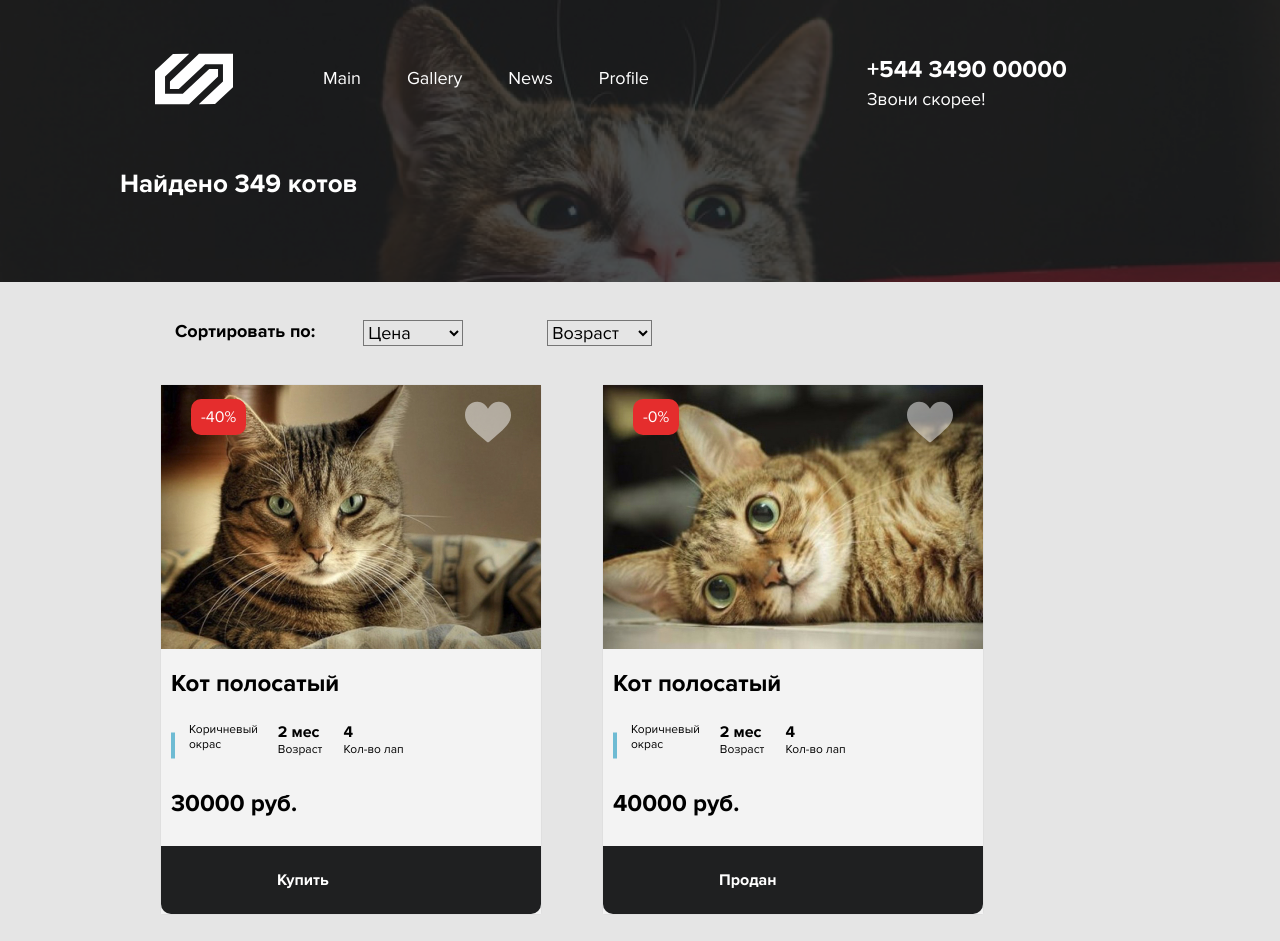
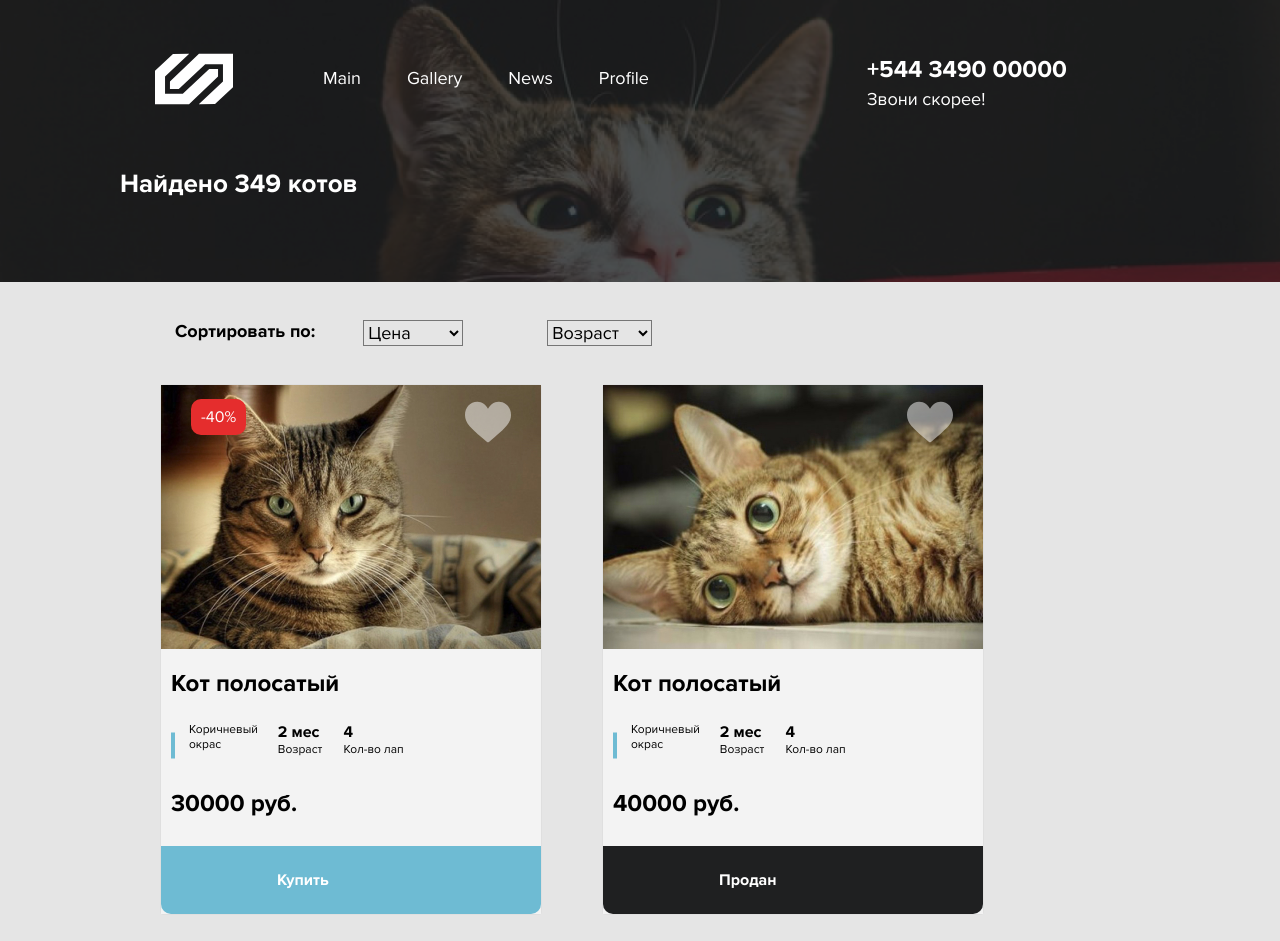
Before and after one commit to Tempesto20/CatsMarket, a React (Create React App) app: page / in a window 1280 px wide. Shown: the top 941 px of the page. Built offline with nearby package versions, Linux system fonts and the light colour scheme.

Commit message:
{props.discount !== 0 ? (cardDiscount):(cardDiscountNone) } и {props.buy !== 'Продан' ? (catBuy):(catSold)} в Cards, работает функционал с отображением скидки и куплен-продан с scss стилями

```diff
--- a/src/components/Cat/Cards.jsx
+++ b/src/components/Cat/Cards.jsx
@@ -1,7 +1,7 @@
 import React, {useState} from 'react';
 import line from '../../img/svg/line.svg';
 
-import '../../scss/components/cat.scss';
+import  '../../scss/components/cat.scss';
 
 import like2 from '../../img/svg/like2.svg';
 
@@ -14,6 +14,68 @@ function Cards(props) {
     setLike(like2);
 
   }
+  /*
+  let cssCardDiscount =  className="card__discount";
+    if(props.discount !== 0){
+      cssCardDiscount;
+    }
+
+    let cssDiscount =  className="discount";
+    if(props.discount !== 0){
+      cssDiscount;
+    }
+*/
+ /*
+let cssDiscount =props.discount;
+const cssCardDiscount =()=>{
+  if(cssDiscount !== 0){
+    style="card__discount";
+  }
+}
+    position: absolute;
+    top: 34px;
+    left: 60px;
+
+
+        font-size: 16px;
+    line-height: 20px;
+    color: #FFFFFF;
+    background: #E52D2D;
+    padding: 8px 10px;
+    border-radius: 10px;
+*/
+/*
+let cssCardDiscount =()=>{
+  if(props.discount > 0){
+    return(
+    <div className="card__discount" >
+    <p className="discount" >-{props.discount}%</p>
+    </div>)
+  }
+}
+*/
+
+const cardDiscount =
+<div className="card__discount" >
+<p className="discount" >-{props.discount}%</p>
+</div>;
+
+const cardDiscountNone = <div></div>
+
+const catBuy=
+<div className="buy__cat" >
+  <a href="#" class="byu__cat-1">
+    {props.buy}
+  </a>
+</div>;
+
+const catSold =
+<div className="buy__cat sold" >
+<a href="#" class="byu__cat-1">
+  {props.buy}
+</a>
+</div>;
+
 
   return (
 
@@ -24,9 +86,11 @@ function Cards(props) {
             <img src={props.img} />
           </div>
 
-          <div className="card__discount">
-              <p className="discount">-{props.discount}%</p>
+{/*          <div className="card__discount" >
+              <p className="discount" >-{props.discount}%</p>
               </div>
+  */}
+            {props.discount !== 0 ? (cardDiscount):(cardDiscountNone) }
 
               <div class="card__like" >
 				        <img src={like} onClick={chengeLikeHamdler}/>
@@ -54,20 +118,10 @@ function Cards(props) {
               </div>
             </div>
             <h3 className="price__cat">{props.price} руб.</h3>
-            <div className="buy__cat sold" >
-              <a href="#" class="byu__cat-1">
-                {props.buy}
-              </a>
-            </div>
-                        {/*
-                          <div class="buy__cat">
-                              <a href="#" class="byu__cat-1">Купить</a>
-                          </div>
-                          */}
+
+            {props.buy !== 'Продан' ? (catBuy):(catSold)}
 
           </div>
-
-
 
         </div>
       </div>
```
